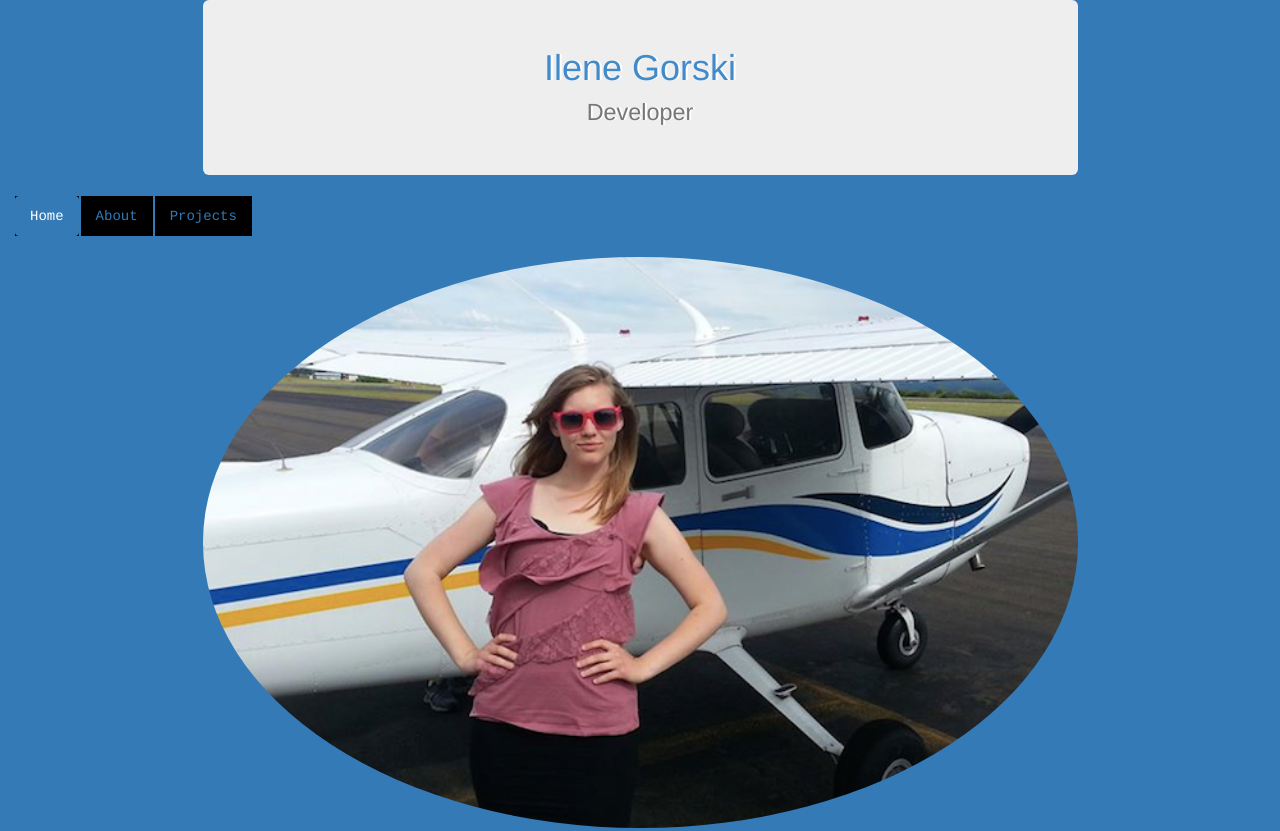
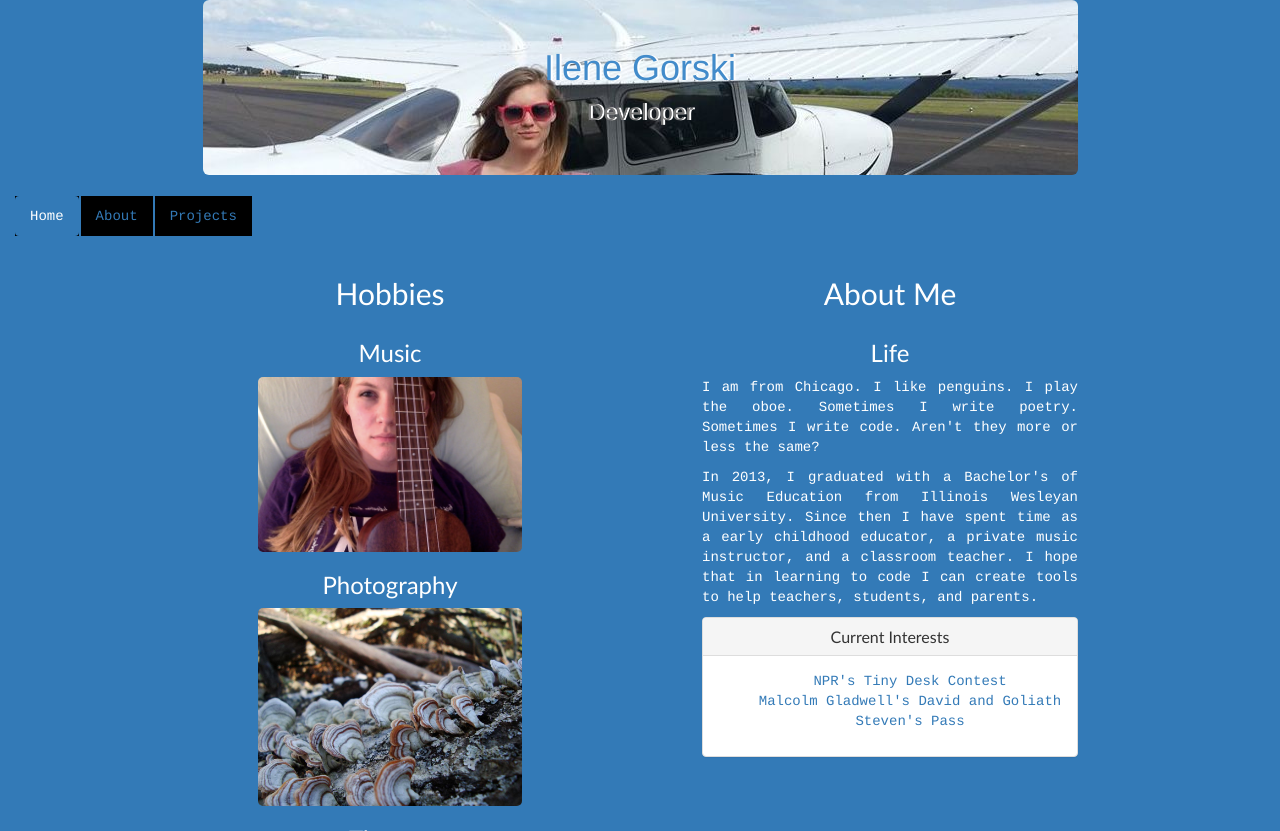
Before and after one commit to eyelean7/portfolio, a plain HTML site: page index.html in a window 1280 px wide. Shown: the top 831 px of the page. Drawn offline with Linux system fonts and the light colour scheme.

Commit message:
Add background image to Jumbotron

```diff
--- a/css/styles.css
+++ b/css/styles.css
@@ -1,7 +1,5 @@
-body {
-  background-image: url("img/plane photo.png")
-}
 .jumbotron {
+  background: url('../img/plane photo.jpg') center center;
   text-align: center;
   margin: 0 15% 0 15%;
   color: #428bca;
--- a/index.html
+++ b/index.html
@@ -17,8 +17,6 @@
         <li role="presentation"><a href="about.html">About</a></li>
         <li role="presentation"><a href="projects.html">Projects</a></li>
       </ul>
-      <img src="img/plane photo.png" alt="Ilene is ready for takeoff!" class="img-circle">
-
 <!-- A list of projects I have created with active links and descriptions -->
       <div class="row">
         <div class="col-md-6">
```
Also changed, not shown: img/plane photo.jpg (added), 2 other files.
